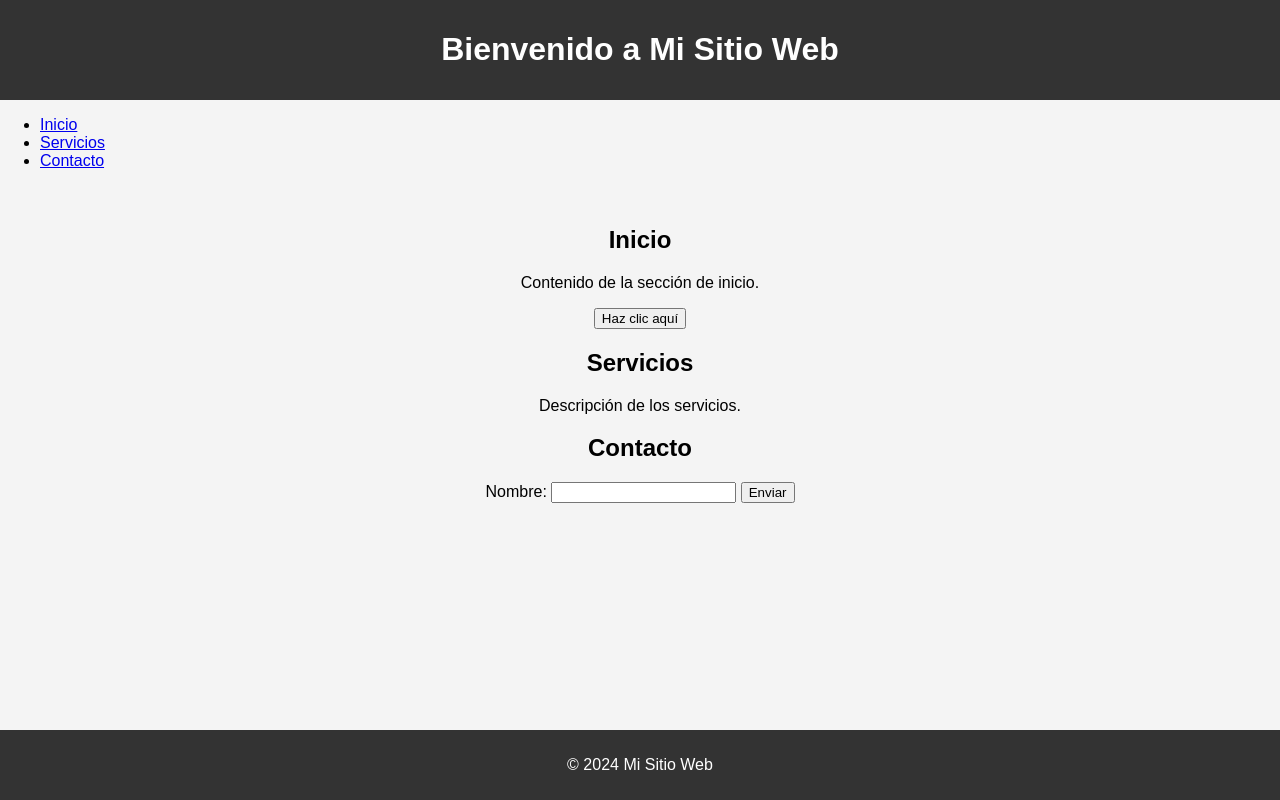
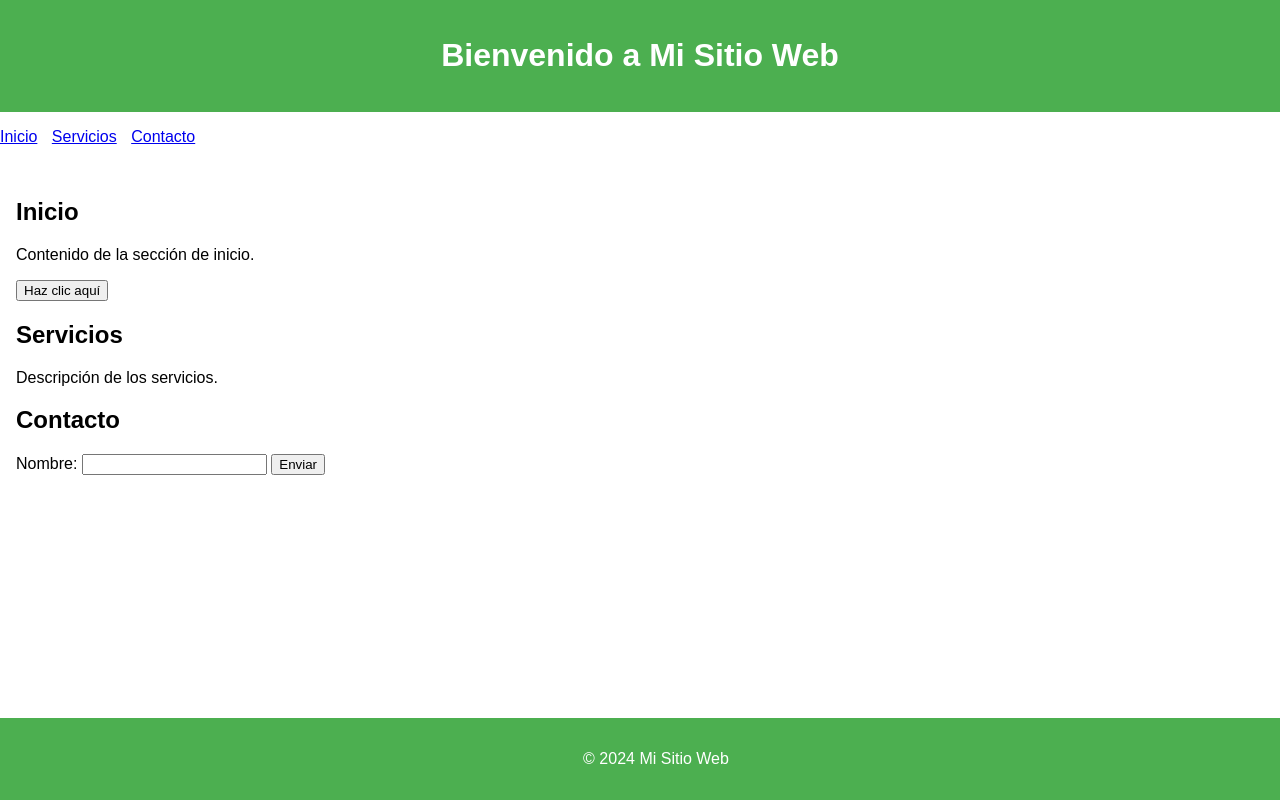
Before and after one commit to AlejandroInastrilla/inastrilla2004, a plain HTML site: page index.html in a window 1280 px wide. Drawn offline with Linux system fonts and the light colour scheme.

Commit message:
Update styles.css

```diff
--- a/styles.css
+++ b/styles.css
@@ -2,49 +2,35 @@ body {
     font-family: Arial, sans-serif;
     margin: 0;
     padding: 0;
-    background-color: #f4f4f4;
 }
 
 header {
-    background-color: #333;
-    color: #fff;
-    padding: 10px 0;
+    background-color: #4CAF50;
+    color: white;
     text-align: center;
+    padding: 1em;
 }
 
-header nav {
-    margin: 10px 0;
+nav ul {
+    list-style-type: none;
+    padding: 0;
 }
 
-header button {
-    background-color: #fff;
-    color: #333;
-    border: none;
-    padding: 10px 20px;
-    margin: 5px;
-    cursor: pointer;
-    border-radius: 4px;
-}
-
-header button:hover {
-    background-color: #ddd;
+nav li {
+    display: inline;
+    margin-right: 10px;
 }
 
 main {
-    padding: 20px;
-    text-align: center;
+    padding: 1em;
 }
 
 footer {
-    background-color: #333;
-    color: #fff;
+    background-color: #4CAF50;
+    color: white;
     text-align: center;
-    padding: 10px 0;
+    padding: 1em;
     position: fixed;
     bottom: 0;
     width: 100%;
 }
-
-.view {
-    display: none;
-}
```
